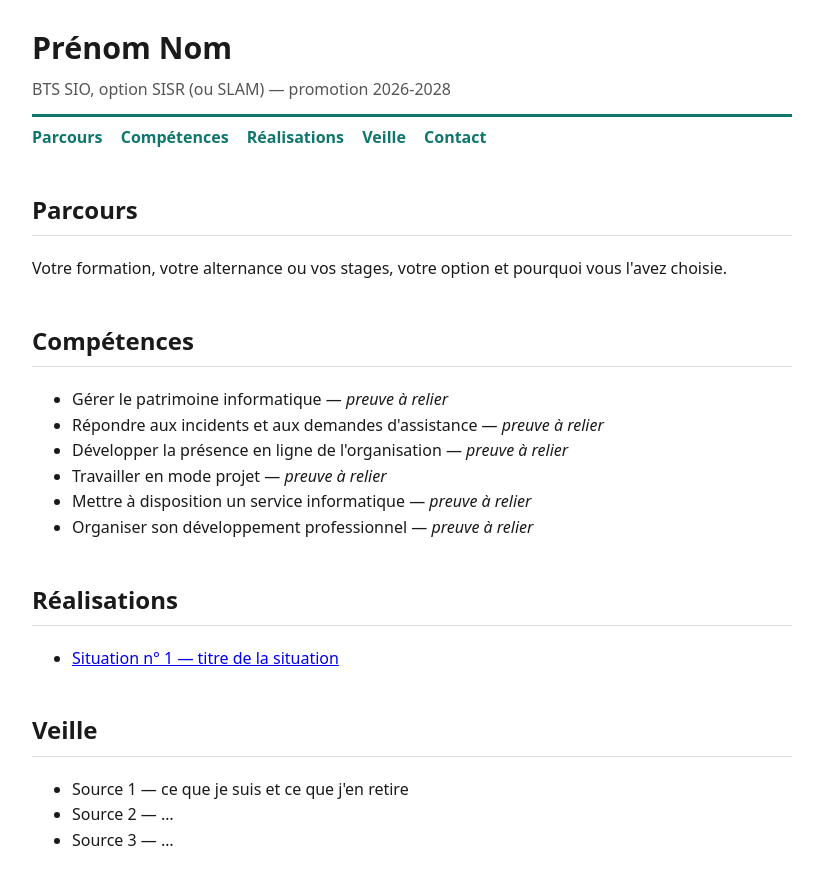
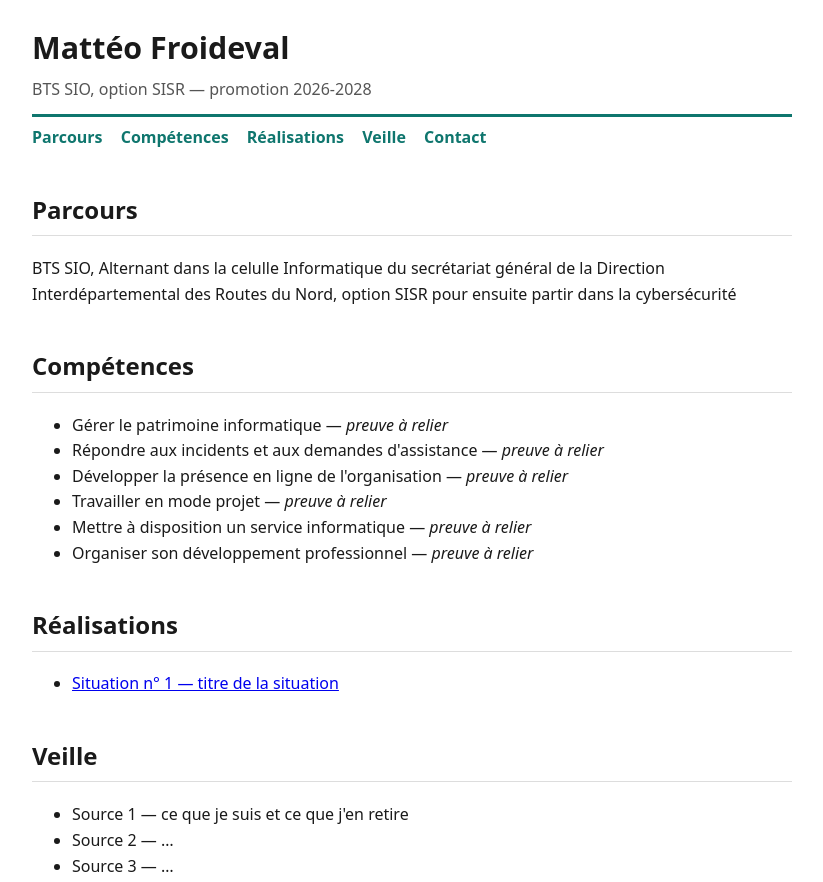
Before and after one commit to Nonocraft-778/nonocraft-778.github.io, a plain HTML site: page index.html in a window 1280 px wide. Shown: the top 882 px of the page, without its empty margins (228-1051 px from the left). Drawn offline with Linux system fonts and the light colour scheme.

Commit message:
Update index.html

```diff
--- a/index.html
+++ b/index.html
@@ -19,8 +19,8 @@
 <body>
 
   <header>
-    <h1>Prénom Nom</h1>
-    <p class="sous-titre">BTS SIO, option SISR (ou SLAM) — promotion 2026-2028</p>
+    <h1>Mattéo Froideval</h1>
+    <p class="sous-titre">BTS SIO, option SISR — promotion 2026-2028</p>
   </header>
 
   <nav>
@@ -32,7 +32,7 @@
   </nav>
 
   <h2 id="parcours">Parcours</h2>
-  <p>Votre formation, votre alternance ou vos stages, votre option et pourquoi vous l'avez choisie.</p>
+  <p>BTS SIO, Alternant dans la celulle Informatique du secrétariat général de la Direction Interdépartemental des Routes du Nord, option SISR pour ensuite partir dans la cybersécurité</p>
 
   <h2 id="competences">Compétences</h2>
   <ul>
```
